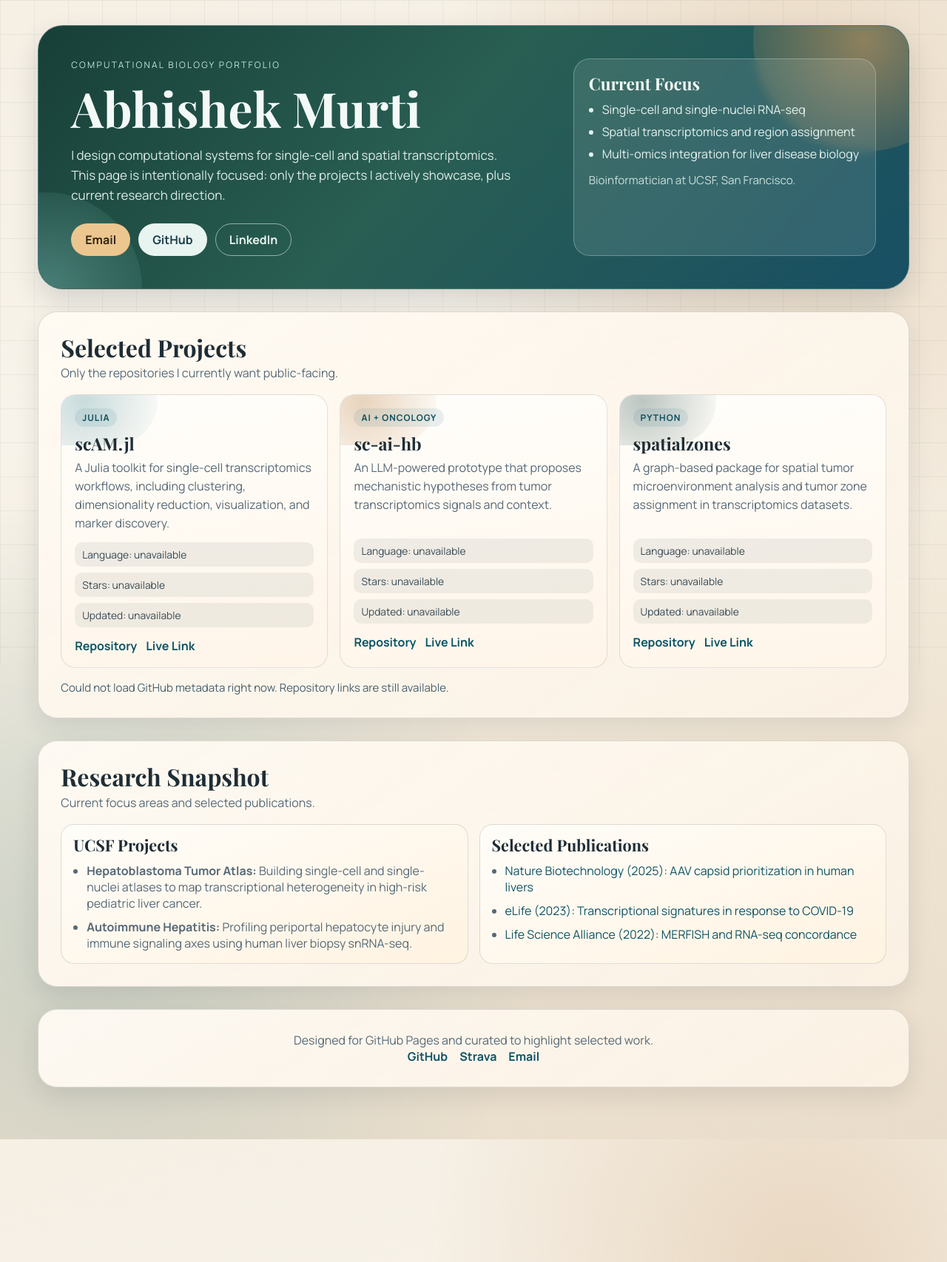
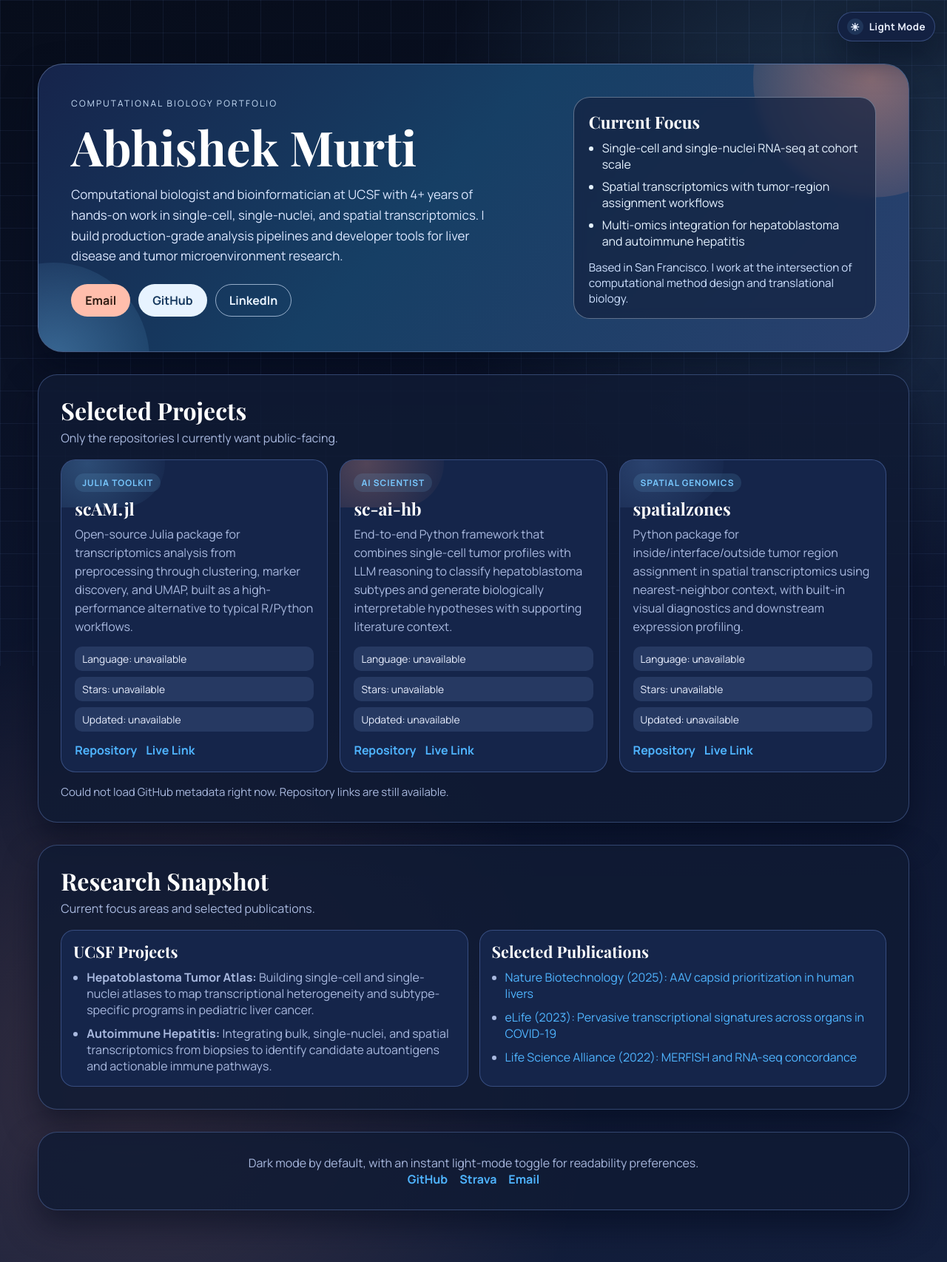
Before and after one commit to murti-abhishek/murti-abhishek.github.io, a Jekyll site: the page built from index.md, in a window 1280 px wide. Shown: the whole page at 74% size. Built offline with Jekyll 4.4.1, drawn with Linux system fonts in a browser that asks for light colours; comment, search, counter and statistics services are not loaded.

Commit message:
Add default dark mode toggle and refresh site copy

```diff
--- a/_layouts/default.html
+++ b/_layouts/default.html
@@ -9,6 +9,17 @@
   <meta property="og:description" content="{{ page.description | default: site.description }}">
   <meta property="og:type" content="website">
 
+  <script>
+    (function () {
+      try {
+        var storedTheme = localStorage.getItem("theme");
+        document.documentElement.setAttribute("data-theme", storedTheme === "light" ? "light" : "dark");
+      } catch (error) {
+        document.documentElement.setAttribute("data-theme", "dark");
+      }
+    })();
+  </script>
+
   <link rel="preconnect" href="https://fonts.googleapis.com">
   <link rel="preconnect" href="https://fonts.gstatic.com" crossorigin>
   <link href="https://fonts.googleapis.com/css2?family=Manrope:wght@400;500;700&family=Playfair+Display:wght@500;700;800&display=swap" rel="stylesheet">
@@ -17,6 +28,11 @@
   <script defer src="{{ '/assets/js/projects.js' | relative_url }}"></script>
 </head>
 <body>
+  <button id="theme-toggle" class="theme-toggle" type="button" aria-label="Toggle color theme" aria-live="polite">
+    <span class="theme-toggle-icon" data-role="theme-icon">☀</span>
+    <span class="theme-toggle-label" data-role="theme-label">Light Mode</span>
+  </button>
+
   <div class="page-shell">
     {{ content }}
   </div>
--- a/assets/css/style.css
+++ b/assets/css/style.css
@@ -1,14 +1,62 @@
-:root {
-  --bg-cream: #f5efe4;
-  --bg-sand: #e9dcca;
-  --text: #1f2d35;
-  --muted: #576977;
-  --forest: #23463d;
-  --teal: #1f6f7f;
-  --gold: #b4732f;
-  --stone: #d8ccba;
-  --card: #fffaf3;
-  --shadow-soft: 0 16px 36px rgba(22, 40, 52, 0.15);
+:root,
+html[data-theme="dark"] {
+  --bg-start: #070d1b;
+  --bg-mid: #0d1630;
+  --bg-end: #131f3d;
+  --grid: rgba(132, 173, 255, 0.08);
+
+  --surface: rgba(16, 27, 52, 0.84);
+  --surface-strong: #132142;
+  --surface-card: #15254a;
+
+  --text: #eaf0ff;
+  --muted: #a9b9df;
+  --title: #ffffff;
+
+  --accent: #78c8ff;
+  --accent-strong: #4fb4ff;
+  --accent-warm: #ff9e7f;
+
+  --border: rgba(120, 156, 231, 0.34);
+  --shadow: 0 20px 44px rgba(2, 8, 24, 0.52);
+
+  --hero-start: #16244b;
+  --hero-mid: #163f65;
+  --hero-end: #2a406e;
+
+  --chip-bg: rgba(120, 200, 255, 0.12);
+  --meta-bg: rgba(141, 173, 239, 0.14);
+  --panel-bg: rgba(20, 34, 64, 0.72);
+}
+
+html[data-theme="light"] {
+  --bg-start: #edf3ff;
+  --bg-mid: #f7faff;
+  --bg-end: #eaf1ff;
+  --grid: rgba(44, 67, 110, 0.08);
+
+  --surface: rgba(255, 255, 255, 0.88);
+  --surface-strong: #ffffff;
+  --surface-card: #ffffff;
+
+  --text: #1d2740;
+  --muted: #4f6186;
+  --title: #0f1830;
+
+  --accent: #0f6ef2;
+  --accent-strong: #0058c7;
+  --accent-warm: #df5c42;
+
+  --border: rgba(74, 103, 159, 0.27);
+  --shadow: 0 14px 30px rgba(56, 82, 127, 0.16);
+
+  --hero-start: #163462;
+  --hero-mid: #17639a;
+  --hero-end: #2f5f9a;
+
+  --chip-bg: rgba(15, 110, 242, 0.1);
+  --meta-bg: rgba(44, 89, 173, 0.11);
+  --panel-bg: rgba(248, 252, 255, 0.2);
 }
 
 * {
@@ -25,26 +73,62 @@ body {
   font-family: "Manrope", "Segoe UI", sans-serif;
   color: var(--text);
   background:
-    radial-gradient(circle at 85% 12%, rgba(180, 115, 47, 0.22), transparent 30%),
-    radial-gradient(circle at 10% 82%, rgba(31, 111, 127, 0.18), transparent 35%),
-    linear-gradient(165deg, var(--bg-cream), #f8f3ea 32%, #efe4d2 72%, var(--bg-sand));
+    radial-gradient(circle at 88% 14%, rgba(120, 200, 255, 0.2), transparent 30%),
+    radial-gradient(circle at 14% 86%, rgba(255, 158, 127, 0.16), transparent 34%),
+    linear-gradient(168deg, var(--bg-start), var(--bg-mid) 52%, var(--bg-end));
 }
 
 body::before {
   content: "";
   position: fixed;
   inset: 0;
-  background-image: linear-gradient(rgba(35, 70, 61, 0.06) 1px, transparent 1px),
-    linear-gradient(90deg, rgba(35, 70, 61, 0.05) 1px, transparent 1px);
-  background-size: 46px 46px;
+  background-image: linear-gradient(var(--grid) 1px, transparent 1px),
+    linear-gradient(90deg, var(--grid) 1px, transparent 1px);
+  background-size: 44px 44px;
   pointer-events: none;
   z-index: -1;
+}
+
+.theme-toggle {
+  position: fixed;
+  top: 16px;
+  right: 16px;
+  z-index: 100;
+  display: inline-flex;
+  align-items: center;
+  gap: 8px;
+  border-radius: 999px;
+  border: 1px solid var(--border);
+  background: var(--surface-strong);
+  color: var(--text);
+  padding: 8px 12px;
+  font: inherit;
+  font-size: 0.84rem;
+  font-weight: 700;
+  letter-spacing: 0.03em;
+  cursor: pointer;
+  box-shadow: var(--shadow);
+}
+
+.theme-toggle:hover {
+  border-color: var(--accent);
+}
+
+.theme-toggle-icon {
+  display: inline-flex;
+  align-items: center;
+  justify-content: center;
+  width: 22px;
+  height: 22px;
+  border-radius: 50%;
+  background: var(--chip-bg);
+  font-size: 0.9rem;
 }
 
 .page-shell {
   width: min(1180px, 92vw);
   margin: 0 auto;
-  padding: 34px 0 70px;
+  padding: 86px 0 70px;
 }
 
 .site-main {
@@ -75,7 +159,8 @@ h2,
 h3 {
   margin: 0;
   font-family: "Playfair Display", Georgia, serif;
-  line-height: 1.1;
+  line-height: 1.12;
+  color: var(--title);
 }
 
 .hero {
@@ -84,11 +169,10 @@ h3 {
   gap: 24px;
   border-radius: 34px;
   padding: clamp(26px, 5vw, 44px);
-  color: #f3f9f7;
-  background:
-    linear-gradient(132deg, #173f37 0%, #295e53 45%, #184f64 100%);
-  border: 1px solid rgba(243, 249, 247, 0.22);
-  box-shadow: var(--shadow-soft);
+  color: #ecf4ff;
+  background: linear-gradient(132deg, var(--hero-start), var(--hero-mid) 45%, var(--hero-end));
+  border: 1px solid rgba(184, 209, 255, 0.3);
+  box-shadow: var(--shadow);
   position: relative;
   overflow: hidden;
 }
@@ -102,19 +186,19 @@ h3 {
 }
 
 .hero::before {
-  width: 300px;
-  height: 300px;
-  right: -90px;
-  top: -130px;
-  background: radial-gradient(circle, rgba(220, 160, 95, 0.58), rgba(220, 160, 95, 0));
+  width: 320px;
+  height: 320px;
+  right: -110px;
+  top: -140px;
+  background: radial-gradient(circle, rgba(255, 158, 127, 0.45), rgba(255, 158, 127, 0));
 }
 
 .hero::after {
   width: 260px;
   height: 260px;
-  left: -120px;
-  bottom: -130px;
-  background: radial-gradient(circle, rgba(150, 219, 213, 0.34), rgba(150, 219, 213, 0));
+  left: -110px;
+  bottom: -140px;
+  background: radial-gradient(circle, rgba(120, 200, 255, 0.35), rgba(120, 200, 255, 0));
 }
 
 .hero-copy-wrap,
@@ -127,21 +211,22 @@ h3 {
   margin: 0 0 14px;
   text-transform: uppercase;
   letter-spacing: 0.19em;
-  font-size: 0.75rem;
-  color: #c2e5dc;
+  font-size: 0.74rem;
+  color: #cfe6ff;
 }
 
 .hero h1 {
-  font-size: clamp(2.2rem, 5.6vw, 4.1rem);
+  color: #ffffff;
+  font-size: clamp(2.2rem, 5.6vw, 4.05rem);
   margin-bottom: 14px;
 }
 
 .hero-copy {
   margin: 0;
   max-width: 58ch;
-  color: #dcece7;
+  color: #dbe7ff;
   font-size: 1.06rem;
-  line-height: 1.6;
+  line-height: 1.65;
 }
 
 .hero-actions {
@@ -165,33 +250,34 @@ h3 {
 
 .btn:hover {
   transform: translateY(-2px);
-  box-shadow: 0 12px 20px rgba(18, 29, 39, 0.24);
+  box-shadow: 0 12px 24px rgba(8, 15, 30, 0.26);
 }
 
 .btn-primary {
-  background: #ecc68f;
-  color: #2f2213;
+  background: #ffbeac;
+  color: #2e1b12;
 }
 
 .btn-secondary {
-  background: #e8f4f0;
-  color: #1b3f49;
+  background: #e7f3ff;
+  color: #17395f;
 }
 
 .btn-ghost {
-  border-color: rgba(232, 244, 240, 0.56);
-  color: #e8f4f0;
+  border-color: rgba(216, 232, 255, 0.66);
+  color: #eaf4ff;
 }
 
 .hero-panel {
-  background: rgba(240, 250, 247, 0.11);
-  border: 1px solid rgba(240, 250, 247, 0.28);
+  background: var(--panel-bg);
+  border: 1px solid rgba(224, 238, 255, 0.36);
   border-radius: 22px;
   padding: 20px 20px 16px;
-  backdrop-filter: blur(6px);
+  backdrop-filter: blur(7px);
 }
 
 .hero-panel h2 {
+  color: #ffffff;
   font-size: 1.42rem;
   margin-bottom: 12px;
 }
@@ -201,12 +287,12 @@ h3 {
   padding-left: 18px;
   display: grid;
   gap: 8px;
-  color: #e5f3ef;
+  color: #e5f2ff;
 }
 
 .hero-panel p {
   margin: 14px 0 0;
-  color: #cbdfda;
+  color: #cfe1ff;
   font-size: 0.95rem;
 }
 
@@ -214,19 +300,18 @@ h3 {
 .research,
 .site-footer {
   border-radius: 26px;
-  border: 1px solid rgba(31, 45, 53, 0.15);
-  background: linear-gradient(148deg, rgba(255, 250, 243, 0.96), rgba(251, 242, 229, 0.92));
-  box-shadow: 0 12px 32px rgba(29, 40, 50, 0.1);
+  border: 1px solid var(--border);
+  background: var(--surface);
+  box-shadow: var(--shadow);
   padding: clamp(20px, 3vw, 30px);
 }
 
 .section-heading h2 {
   font-size: clamp(1.6rem, 2.5vw, 2.3rem);
-  margin-bottom: 6px;
 }
 
 .section-heading p {
-  margin: 0;
+  margin: 8px 0 0;
   color: var(--muted);
 }
 
@@ -238,10 +323,10 @@ h3 {
 }
 
 .project-card {
-  border: 1px solid rgba(31, 45, 53, 0.13);
+  border: 1px solid var(--border);
   border-radius: 20px;
   padding: 18px;
-  background: linear-gradient(172deg, #fffefb, #fff5e9);
+  background: var(--surface-card);
   position: relative;
   overflow: hidden;
   transition: transform 0.18s ease, box-shadow 0.18s ease;
@@ -251,24 +336,24 @@ h3 {
   content: "";
   position: absolute;
   left: -70px;
-  top: -52px;
-  width: 200px;
+  top: -56px;
+  width: 210px;
   height: 120px;
   border-radius: 999px;
-  background: radial-gradient(circle, rgba(31, 111, 127, 0.24), rgba(31, 111, 127, 0));
+  background: radial-gradient(circle, rgba(120, 200, 255, 0.24), rgba(120, 200, 255, 0));
 }
 
 .project-card:nth-child(2)::before {
-  background: radial-gradient(circle, rgba(180, 115, 47, 0.3), rgba(180, 115, 47, 0));
+  background: radial-gradient(circle, rgba(255, 158, 127, 0.26), rgba(255, 158, 127, 0));
 }
 
 .project-card:nth-child(3)::before {
-  background: radial-gradient(circle, rgba(35, 70, 61, 0.3), rgba(35, 70, 61, 0));
+  background: radial-gradient(circle, rgba(126, 183, 255, 0.2), rgba(126, 183, 255, 0));
 }
 
 .project-card:hover {
   transform: translateY(-3px);
-  box-shadow: 0 12px 24px rgba(31, 45, 53, 0.14);
+  box-shadow: 0 12px 24px rgba(8, 14, 28, 0.22);
 }
 
 .project-tag,
@@ -285,9 +370,9 @@ h3 {
   margin: 0;
   padding: 4px 10px;
   border-radius: 999px;
-  background: rgba(31, 111, 127, 0.1);
-  color: #0f4e5d;
-  font-size: 0.75rem;
+  background: var(--chip-bg);
+  color: var(--accent);
+  font-size: 0.74rem;
   font-weight: 700;
   letter-spacing: 0.08em;
   text-transform: uppercase;
@@ -299,10 +384,10 @@ h3 {
 }
 
 .project-description {
-  margin: 8px 0 0;
+  margin: 9px 0 0;
   color: var(--muted);
-  line-height: 1.55;
-  min-height: 94px;
+  line-height: 1.56;
+  min-height: 118px;
 }
 
 .project-meta {
@@ -315,10 +400,10 @@ h3 {
 
 .project-meta li {
   border-radius: 10px;
-  background: rgba(30, 54, 64, 0.07);
+  background: var(--meta-bg);
   padding: 7px 10px;
   font-size: 0.86rem;
-  color: #384a55;
+  color: var(--text);
 }
 
 .project-links {
@@ -329,7 +414,7 @@ h3 {
 }
 
 .project-links a {
-  color: #0d5566;
+  color: var(--accent-strong);
   font-weight: 700;
   text-decoration: none;
 }
@@ -339,12 +424,12 @@ h3 {
 }
 
 .project-card.is-loaded {
-  border-color: rgba(31, 111, 127, 0.35);
+  border-color: rgba(120, 200, 255, 0.55);
 }
 
 .projects-status {
   margin: 16px 0 0;
-  color: #48606f;
+  color: var(--muted);
   font-size: 0.94rem;
 }
 
@@ -356,10 +441,10 @@ h3 {
 }
 
 .panel {
-  border: 1px solid rgba(31, 45, 53, 0.14);
+  border: 1px solid var(--border);
   border-radius: 18px;
   padding: 16px;
-  background: linear-gradient(160deg, #fffdf9, #fff3e1);
+  background: var(--surface-card);
 }
 
 .panel h3 {
@@ -375,7 +460,7 @@ h3 {
 }
 
 .panel a {
-  color: #0f5465;
+  color: var(--accent-strong);
   text-decoration: none;
 }
 
@@ -401,7 +486,7 @@ h3 {
 }
 
 .footer-links a {
-  color: #0f5465;
+  color: var(--accent-strong);
   text-decoration: none;
   font-weight: 700;
 }
@@ -428,9 +513,19 @@ h3 {
 }
 
 @media (max-width: 720px) {
+  .theme-toggle {
+    top: 12px;
+    right: 12px;
+    padding: 7px 10px;
+  }
+
+  .theme-toggle-label {
+    display: none;
+  }
+
   .page-shell {
     width: min(1180px, 94vw);
-    padding-top: 20px;
+    padding-top: 70px;
   }
 
   .hero {
--- a/assets/js/projects.js
+++ b/assets/js/projects.js
@@ -1,16 +1,65 @@
 (() => {
   const USERNAME = "murti-abhishek";
 
-  const statusEl = document.getElementById("projects-status");
-  const cards = Array.from(document.querySelectorAll("[data-repo]"));
+  setupThemeToggle();
+  syncSelectedProjects();
 
-  if (!cards.length || !statusEl) {
-    return;
+  function setupThemeToggle() {
+    const root = document.documentElement;
+    const toggleButton = document.getElementById("theme-toggle");
+
+    if (!toggleButton) {
+      return;
+    }
+
+    const iconEl = toggleButton.querySelector('[data-role="theme-icon"]');
+    const labelEl = toggleButton.querySelector('[data-role="theme-label"]');
+
+    const updateToggleLabel = () => {
+      const currentTheme = root.getAttribute("data-theme") === "light" ? "light" : "dark";
+      const nextTheme = currentTheme === "dark" ? "light" : "dark";
+
+      if (iconEl) {
+        iconEl.textContent = nextTheme === "light" ? "☀" : "🌙";
+      }
+
+      if (labelEl) {
+        labelEl.textContent = nextTheme === "light" ? "Light Mode" : "Dark Mode";
+      }
+
+      toggleButton.setAttribute("aria-label", `Switch to ${nextTheme} mode`);
+    };
+
+    toggleButton.addEventListener("click", () => {
+      const currentTheme = root.getAttribute("data-theme") === "light" ? "light" : "dark";
+      const nextTheme = currentTheme === "dark" ? "light" : "dark";
+
+      root.setAttribute("data-theme", nextTheme);
+
+      try {
+        localStorage.setItem("theme", nextTheme);
+      } catch (error) {
+        console.error("Could not save theme preference", error);
+      }
+
+      updateToggleLabel();
+    });
+
+    updateToggleLabel();
   }
 
-  syncSelectedProjects();
+  function syncSelectedProjects() {
+    const statusEl = document.getElementById("projects-status");
+    const cards = Array.from(document.querySelectorAll("[data-repo]"));
 
-  async function syncSelectedProjects() {
+    if (!cards.length || !statusEl) {
+      return;
+    }
+
+    updateCards(cards, statusEl);
+  }
+
+  async function updateCards(cards, statusEl) {
     let successCount = 0;
 
     await Promise.all(
@@ -29,7 +78,7 @@
     );
 
     if (successCount === cards.length) {
-      statusEl.textContent = "Showing only your selected projects with live GitHub stats.";
+      statusEl.textContent = "Showing selected projects with live GitHub metadata.";
       return;
     }
 
@@ -66,6 +115,7 @@
     const homepageLink = card.querySelector('[data-field="homepage"]');
     if (homepageLink && repo.homepage) {
       homepageLink.href = repo.homepage;
+      homepageLink.style.display = "";
     }
 
     if (homepageLink && !repo.homepage) {
--- a/index.md
+++ b/index.md
@@ -10,8 +10,9 @@ description: Computational biology, bioinformatics, and software projects by Abh
       <p class="eyebrow">Computational Biology Portfolio</p>
       <h1>Abhishek Murti</h1>
       <p class="hero-copy">
-        I design computational systems for single-cell and spatial transcriptomics. This page is intentionally focused:
-        only the projects I actively showcase, plus current research direction.
+        Computational biologist and bioinformatician at UCSF with 4+ years of hands-on work in single-cell,
+        single-nuclei, and spatial transcriptomics. I build production-grade analysis pipelines and developer tools
+        for liver disease and tumor microenvironment research.
       </p>
       <div class="hero-actions">
         <a class="btn btn-primary" href="mailto:murtiabhishek@gmail.com">Email</a>
@@ -23,11 +24,11 @@ description: Computational biology, bioinformatics, and software projects by Abh
     <aside class="hero-panel">
       <h2>Current Focus</h2>
       <ul>
-        <li>Single-cell and single-nuclei RNA-seq</li>
-        <li>Spatial transcriptomics and region assignment</li>
-        <li>Multi-omics integration for liver disease biology</li>
+        <li>Single-cell and single-nuclei RNA-seq at cohort scale</li>
+        <li>Spatial transcriptomics with tumor-region assignment workflows</li>
+        <li>Multi-omics integration for hepatoblastoma and autoimmune hepatitis</li>
       </ul>
-      <p>Bioinformatician at UCSF, San Francisco.</p>
+      <p>Based in San Francisco. I work at the intersection of computational method design and translational biology.</p>
     </aside>
   </header>
 
@@ -39,9 +40,9 @@ description: Computational biology, bioinformatics, and software projects by Abh
 
     <div id="project-grid" class="project-grid" aria-live="polite">
       <article class="project-card" data-repo="scAM.jl">
-        <p class="project-tag">Julia</p>
+        <p class="project-tag">Julia Toolkit</p>
         <h3>scAM.jl</h3>
-        <p class="project-description">A Julia toolkit for single-cell transcriptomics workflows, including clustering, dimensionality reduction, visualization, and marker discovery.</p>
+        <p class="project-description">Open-source Julia package for transcriptomics analysis from preprocessing through clustering, marker discovery, and UMAP, built as a high-performance alternative to typical R/Python workflows.</p>
         <ul class="project-meta">
           <li data-field="language">Language: loading...</li>
           <li data-field="stars">Stars: loading...</li>
@@ -54,9 +55,9 @@ description: Computational biology, bioinformatics, and software projects by Abh
       </article>
 
       <article class="project-card" data-repo="sc-ai-hb">
-        <p class="project-tag">AI + Oncology</p>
+        <p class="project-tag">AI Scientist</p>
         <h3>sc-ai-hb</h3>
-        <p class="project-description">An LLM-powered prototype that proposes mechanistic hypotheses from tumor transcriptomics signals and context.</p>
+        <p class="project-description">End-to-end Python framework that combines single-cell tumor profiles with LLM reasoning to classify hepatoblastoma subtypes and generate biologically interpretable hypotheses with supporting literature context.</p>
         <ul class="project-meta">
           <li data-field="language">Language: loading...</li>
           <li data-field="stars">Stars: loading...</li>
@@ -69,9 +70,9 @@ description: Computational biology, bioinformatics, and software projects by Abh
       </article>
 
       <article class="project-card" data-repo="spatialzones">
-        <p class="project-tag">Python</p>
+        <p class="project-tag">Spatial Genomics</p>
         <h3>spatialzones</h3>
-        <p class="project-description">A graph-based package for spatial tumor microenvironment analysis and tumor zone assignment in transcriptomics datasets.</p>
+        <p class="project-description">Python package for inside/interface/outside tumor region assignment in spatial transcriptomics using nearest-neighbor context, with built-in visual diagnostics and downstream expression profiling.</p>
         <ul class="project-meta">
           <li data-field="language">Language: loading...</li>
           <li data-field="stars">Stars: loading...</li>
@@ -97,8 +98,8 @@ description: Computational biology, bioinformatics, and software projects by Abh
       <article class="panel">
         <h3>UCSF Projects</h3>
         <ul>
-          <li><strong>Hepatoblastoma Tumor Atlas:</strong> Building single-cell and single-nuclei atlases to map transcriptional heterogeneity in high-risk pediatric liver cancer.</li>
-          <li><strong>Autoimmune Hepatitis:</strong> Profiling periportal hepatocyte injury and immune signaling axes using human liver biopsy snRNA-seq.</li>
+          <li><strong>Hepatoblastoma Tumor Atlas:</strong> Building single-cell and single-nuclei atlases to map transcriptional heterogeneity and subtype-specific programs in pediatric liver cancer.</li>
+          <li><strong>Autoimmune Hepatitis:</strong> Integrating bulk, single-nuclei, and spatial transcriptomics from biopsies to identify candidate autoantigens and actionable immune pathways.</li>
         </ul>
       </article>
 
@@ -106,7 +107,7 @@ description: Computational biology, bioinformatics, and software projects by Abh
         <h3>Selected Publications</h3>
         <ul>
           <li><a href="https://doi.org/10.1038/s41587-024-02523-6" target="_blank" rel="noopener noreferrer">Nature Biotechnology (2025): AAV capsid prioritization in human livers</a></li>
-          <li><a href="https://doi.org/10.7554/eLife.81090" target="_blank" rel="noopener noreferrer">eLife (2023): Transcriptional signatures in response to COVID-19</a></li>
+          <li><a href="https://doi.org/10.7554/eLife.81090" target="_blank" rel="noopener noreferrer">eLife (2023): Pervasive transcriptional signatures across organs in COVID-19</a></li>
           <li><a href="https://doi.org/10.26508/lsa.202201701" target="_blank" rel="noopener noreferrer">Life Science Alliance (2022): MERFISH and RNA-seq concordance</a></li>
         </ul>
       </article>
@@ -114,7 +115,7 @@ description: Computational biology, bioinformatics, and software projects by Abh
   </section>
 
   <footer class="site-footer section-reveal">
-    <p>Designed for GitHub Pages and curated to highlight selected work.</p>
+    <p>Dark mode by default, with an instant light-mode toggle for readability preferences.</p>
     <p class="footer-links">
       <a href="https://github.com/murti-abhishek" target="_blank" rel="noopener noreferrer">GitHub</a>
       <a href="https://www.strava.com/athletes/84323856" target="_blank" rel="noopener noreferrer">Strava</a>
```
